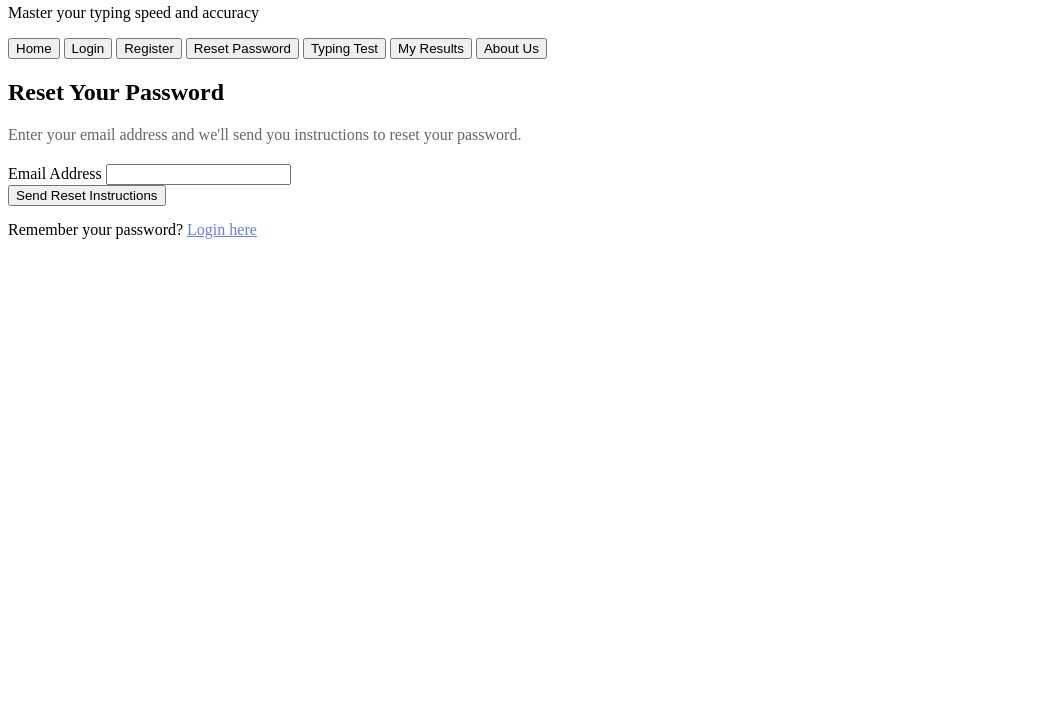
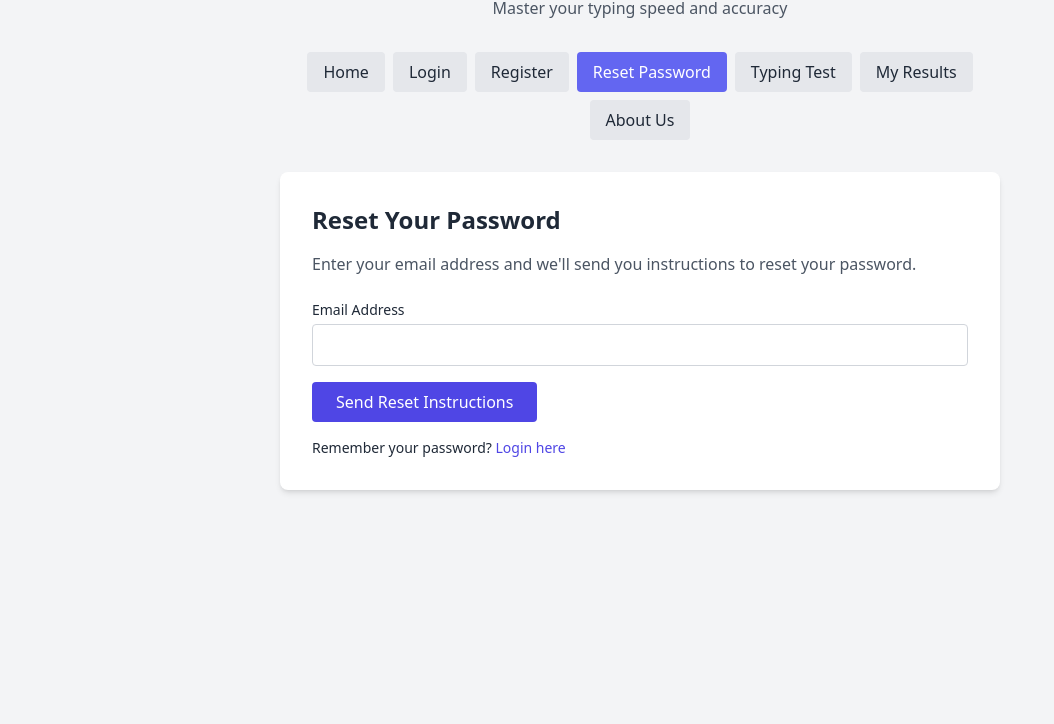
Before and after one commit to Ting11-ui/i3_typing_master, a plain HTML site: page 3.userResetPassword.html in a window 1280 px wide. Shown: the part 76-800 px from the top of the page, without its empty margins (0-1054 px from the left). Drawn offline with nearby package versions, Linux system fonts and the light colour scheme; a script that the page names is missing.

Commit message:
update commmit

```diff
--- a/3.userResetPassword.html
+++ b/3.userResetPassword.html
@@ -1,54 +1,60 @@
 <!DOCTYPE html>
 <html lang="en">
 <head>
-    <meta charset="UTF-8">
-    <meta name="viewport" content="width=device-width, initial-scale=1.0">
+  <meta charset="UTF-8" />
+  <meta name="viewport" content="width=device-width, initial-scale=1.0" />
   <title>Typing Master - Reset Password</title>
-    <link rel="stylesheet" href="styles.css">
+  <script src="https://cdn.tailwindcss.com"></script>
 </head>
-<body>
-    <div class="container">
-        <div class="header">
-            <h1>Typing Master</h1>
-            <p>Master your typing speed and accuracy</p>
+<body class="bg-gray-100 font-sans text-gray-800">
+  <div class="max-w-3xl mx-auto p-6">
+    <!-- Header -->
+    <div class="text-center mb-8">
+      <h1 class="text-4xl font-bold text-indigo-600">Typing Master</h1>
+      <p class="text-gray-600 mt-2">Master your typing speed and accuracy</p>
     </div>
 
-        <div class="user-info" id="userInfo" style="display: none;">
-            <span id="welcomeMessage">Welcome back!</span>
-            <button class="btn" onclick="logout()" style="margin-left: 15px;">Logout</button>
+    <!-- User Info -->
+    <div id="userInfo" class="flex justify-end items-center mb-4 hidden">
+      <span id="welcomeMessage" class="text-gray-700 mr-4">Welcome back!</span>
+      <button onclick="logout()" class="bg-indigo-500 text-white px-4 py-2 rounded hover:bg-indigo-600">Logout</button>
     </div>
 
-        <div class="nav">
-            <button class="nav-btn" onclick="location.href='1.homePage.html'">Home</button>
-            <button class="nav-btn" onclick="location.href='4.userLoginPage.html'">Login</button>
-            <button class="nav-btn" onclick="location.href='2.userRegister.html'">Register</button>
-            <button class="nav-btn active">Reset Password</button>
-            <button class="nav-btn" onclick="location.href='6.TypingTest.html'">Typing Test</button>
-            <button class="nav-btn" onclick="location.href='5.TestResult.html'">My Results</button>
-            <button class="nav-btn" onclick="location.href='7.AboutUs.html'">About Us</button>
+    <!-- Navigation -->
+    <div class="flex flex-wrap gap-2 justify-center mb-8">
+      <button onclick="location.href='1.homePage.html'" class="bg-gray-200 px-4 py-2 rounded hover:bg-gray-300">Home</button>
+      <button onclick="location.href='4.userLoginPage.html'" class="bg-gray-200 px-4 py-2 rounded hover:bg-gray-300">Login</button>
+      <button onclick="location.href='2.userRegister.html'" class="bg-gray-200 px-4 py-2 rounded hover:bg-gray-300">Register</button>
+      <button class="bg-indigo-500 text-white px-4 py-2 rounded">Reset Password</button>
+      <button onclick="location.href='6.TypingTest.html'" class="bg-gray-200 px-4 py-2 rounded hover:bg-gray-300">Typing Test</button>
+      <button onclick="location.href='5.TestResult.html'" class="bg-gray-200 px-4 py-2 rounded hover:bg-gray-300">My Results</button>
+      <button onclick="location.href='7.AboutUs.html'" class="bg-gray-200 px-4 py-2 rounded hover:bg-gray-300">About Us</button>
     </div>
 
-        <div class="page active">
-            <h2>Reset Your Password</h2>
-            <p style="margin-bottom: 20px; color: #666;">
-                Enter your email address and we'll send you instructions to reset your password.
-            </p>
+    <!-- Reset Password Form -->
+    <div class="bg-white shadow-md rounded-lg p-8">
+      <h2 class="text-2xl font-semibold mb-4">Reset Your Password</h2>
+      <p class="text-gray-600 mb-6">Enter your email address and we'll send you instructions to reset your password.</p>
+
       <form onsubmit="handlePasswordReset(event)">
-                <div class="form-group">
-                    <label for="resetEmail">Email Address</label>
-                    <input type="email" id="resetEmail" required>
+        <div class="mb-4">
+          <label for="resetEmail" class="block text-sm font-medium mb-1">Email Address</label>
+          <input type="email" id="resetEmail" required
+            class="w-full px-4 py-2 border border-gray-300 rounded focus:outline-none focus:ring-2 focus:ring-indigo-500" />
         </div>
-                <button type="submit" class="btn">Send Reset Instructions</button>
+        <button type="submit" class="bg-indigo-600 text-white px-6 py-2 rounded hover:bg-indigo-700 transition">Send Reset Instructions</button>
       </form>
-            <p style="margin-top: 15px;">
-                Remember your password? <a href="4.userLoginPage.html" style="color: #667eea;">Login here</a>
+
+      <p class="mt-4 text-sm">
+        Remember your password?
+        <a href="4.userLoginPage.html" class="text-indigo-600 hover:underline">Login here</a>
       </p>
     </div>
   </div>
 
   <script src="app.js"></script>
   <script>
-        document.addEventListener('DOMContentLoaded', function() {
+    document.addEventListener('DOMContentLoaded', function () {
       checkUserSession();
     });
   </script>
```
Also changed, not shown: 1 other file. Lines whose indentation alone changed are shown as unchanged.
